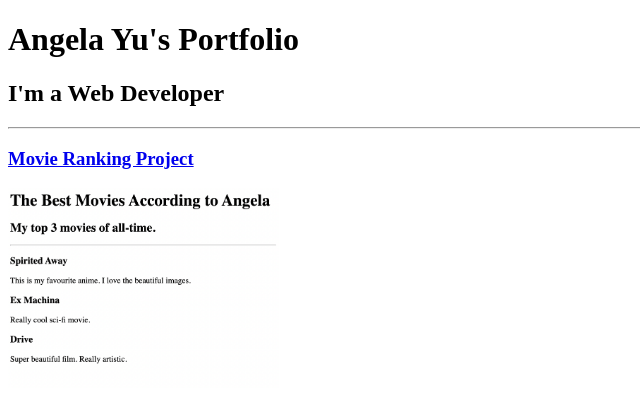
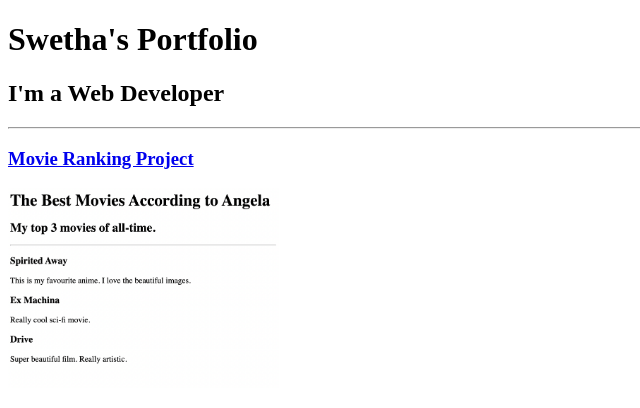
Before and after one commit to SWETHA-SRI-SABBELLA/html-portfolio, a plain HTML site: page solution.html in a window 1280 px wide. Shown: the top 408 px of the page, without its empty margins (0-640 px from the left). Drawn offline with Linux system fonts and the light colour scheme.

Commit message:
Add files via upload

```diff
--- a/solution.html
+++ b/solution.html
@@ -3,11 +3,11 @@
 
 <head>
   <meta charset="UTF-8">
-  <title>Angela's Portfolio</title>
+  <title>Swetha's Portfolio</title>
 </head>
 
 <body>
-  <h1>Angela Yu's Portfolio</h1>
+  <h1>Swetha's Portfolio</h1>
   <h2>I'm a Web Developer</h2>
   <hr />
   <h3><a href="./public/movie-ranking.html">Movie Ranking Project</a></h3>
```
